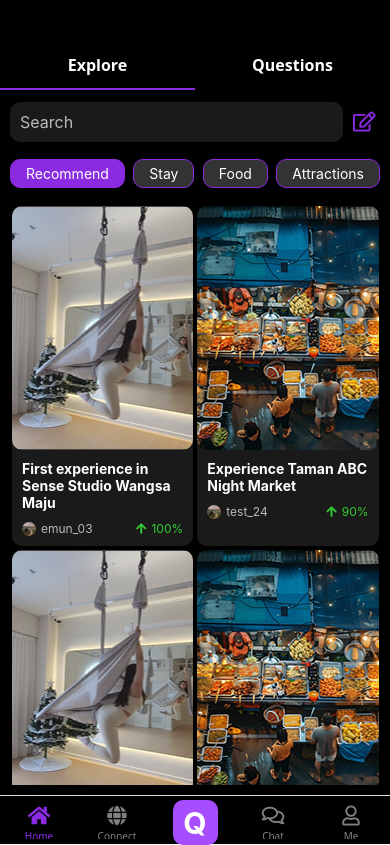
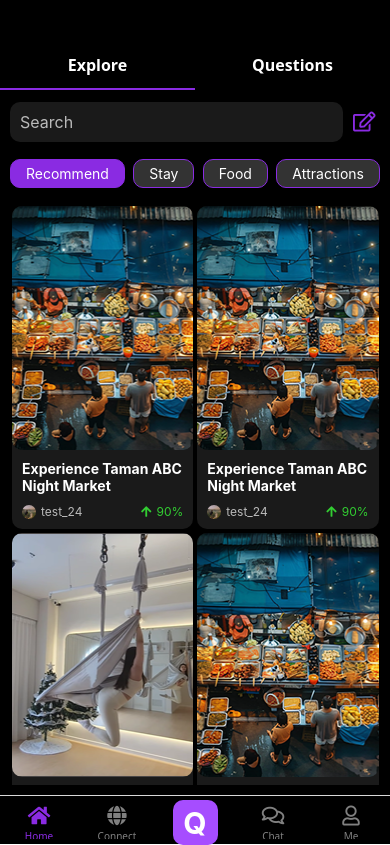
Before and after one commit to Emungithub/travelConnect, a React Native app: screen /Explore in a window 390 px wide. Built offline with nearby package versions, Linux system fonts and the light colour scheme.

Commit message:
update explore detail screen

```diff
--- a/ExploreDetail.js
+++ b/ExploreDetail.js
@@ -14,13 +14,6 @@ const ExploreDetail = ({ route, navigation }) => {
         </TouchableOpacity>
         <Text style={styles.headerTitle}>Explore Details</Text>
       </View>
-
-      {/* Image */}
-      <Image source={item.image} style={styles.image} />
-
-      {/* Title */}
-      <Text style={styles.title}>{item.title}</Text>
-
       {/* User Info */}
       <View style={styles.userContainer}>
         <Image source={item.profileImage} style={styles.profileImage} />
@@ -31,8 +24,16 @@ const ExploreDetail = ({ route, navigation }) => {
         </View>
       </View>
 
+
+      {/* Image */}
+      <Image source={item.image} style={styles.image} />
+
+      {/* Title */}
+      <Text style={styles.title}>{item.title}</Text>
+
+
       {/* Description */}
-      <Text style={styles.description}>This is a placeholder description for the explore detail page. You can add more information about the place, experiences, and recommendations here.</Text>
+      <Text style={styles.description}>{item.description}</Text>
 
       {/* Button to go back */}
       <TouchableOpacity style={styles.backButtonFull} onPress={() => navigation.goBack()}>
@@ -52,6 +53,9 @@ const styles = StyleSheet.create({
     flexDirection: "row",
     alignItems: "center",
     paddingVertical: 10,
+    paddingTop: 40,
+    display: "center",
+    justifyContent: "center",
   },
   backButton: {
     marginRight: 15,
@@ -60,10 +64,12 @@ const styles = StyleSheet.create({
     color: "#fff",
     fontSize: 18,
     fontWeight: "bold",
+    textAlign: "center",
+    flex: 1,
   },
   image: {
-    width: "100%",
-    height: 250,
+    width: "full",
+    height: "488",
     borderRadius: 10,
     marginBottom: 15,
   },
--- a/ExploreScreen.js
+++ b/ExploreScreen.js
@@ -24,15 +24,17 @@ const categories = ["Recommend", "Stay", "Food", "Attractions"];
 const exploreData = [
   {
     id: "1",
-    title: "First experience in Sense Studio Wangsa Maju",
-    image: require("./assets/explore/1.png"),
-    user: "emun_03",
+    title: "Experience Taman ABC Night Market",
+    description: "Looking for a place to **stretch, relax, and rejuvenate**? 🌸✨ Experience the **tranquility and expert guidance** at **Sense Studio Wangsa Maju**, where wellness meets serenity! 🏡💆‍♂️\n\n🔥 Whether you're a **beginner or an experienced yogi**, there's something for everyone:\n\n✅ **Hatha Yoga** – Perfect for **balance & flexibility** 🧘\n✅ **Vinyasa Flow** – A **dynamic & energizing** workout 🔥\n✅ **Yin Yoga** – Deep **stretching & relaxation** 🌙\n✅ **Aerial Yoga** – Fly high & build **core strength** 🕊️\n\n🌿 **Why Sense Studio Wangsa Maju?**\n🎀 **Cozy ambiance** & skilled trainers! 🎀\n🌸 **Great for beginners & advanced yogis!** 🌸\n\n💬 **Tag your yoga buddies & start your wellness journey today!** 🏞️💖\n\n#SenseStudio #YogaWangsaMaju #MindBodySoul #RelaxAndFlow #BestYogaKL",
+    image: require("./assets/explore/2.png"),
+    user: "test_24",
     profileImage: require("./assets/explore/solotravel.png"),
-    rating: "100%",
+    rating: "90%",
   },
   {
     id: "2",
     title: "Experience Taman ABC Night Market",
+    description: "Looking for a place to **stretch, relax, and rejuvenate**? 🌸✨ Experience the **tranquility and expert guidance** at **Sense Studio Wangsa Maju**, where wellness meets serenity! 🏡💆‍♂️\n\n🔥 Whether you're a **beginner or an experienced yogi**, there's something for everyone:\n\n✅ **Hatha Yoga** – Perfect for **balance & flexibility** 🧘\n✅ **Vinyasa Flow** – A **dynamic & energizing** workout 🔥\n✅ **Yin Yoga** – Deep **stretching & relaxation** 🌙\n✅ **Aerial Yoga** – Fly high & build **core strength** 🕊️\n\n🌿 **Why Sense Studio Wangsa Maju?**\n🎀 **Cozy ambiance** & skilled trainers! 🎀\n🌸 **Great for beginners & advanced yogis!** 🌸\n\n💬 **Tag your yoga buddies & start your wellness journey today!** 🏞️💖\n\n#SenseStudio #YogaWangsaMaju #MindBodySoul #RelaxAndFlow #BestYogaKL",
     image: require("./assets/explore/2.png"),
     user: "test_24",
     profileImage: require("./assets/explore/solotravel.png"),
@@ -41,6 +43,7 @@ const exploreData = [
   {
     id: "3",
     title: "First experience in Sense Studio Wangsa Maju",
+    description: "Looking for a place to **stretch, relax, and rejuvenate**? 🌸✨ Experience the **tranquility and expert guidance** at **Sense Studio Wangsa Maju**, where wellness meets serenity! 🏡💆‍♂️\n\n🔥 Whether you're a **beginner or an experienced yogi**, there's something for everyone:\n\n✅ **Hatha Yoga** – Perfect for **balance & flexibility** 🧘\n✅ **Vinyasa Flow** – A **dynamic & energizing** workout 🔥\n✅ **Yin Yoga** – Deep **stretching & relaxation** 🌙\n✅ **Aerial Yoga** – Fly high & build **core strength** 🕊️\n\n🌿 **Why Sense Studio Wangsa Maju?**\n🎀 **Cozy ambiance** & skilled trainers! 🎀\n🌸 **Great for beginners & advanced yogis!** 🌸\n\n💬 **Tag your yoga buddies & start your wellness journey today!** 🏞️💖\n\n#SenseStudio #YogaWangsaMaju #MindBodySoul #RelaxAndFlow #BestYogaKL",
     image: require("./assets/explore/1.png"),
     user: "ella_03",
     profileImage: require("./assets/explore/solotravel.png"),
@@ -49,6 +52,7 @@ const exploreData = [
   {
     id: "4",
     title: "Experience Taman ",
+    description: "Looking for a place to **stretch, relax, and rejuvenate**? 🌸✨ Experience the **tranquility and expert guidance** at **Sense Studio Wangsa Maju**, where wellness meets serenity! 🏡💆‍♂️\n\n🔥 Whether you're a **beginner or an experienced yogi**, there's something for everyone:\n\n✅ **Hatha Yoga** – Perfect for **balance & flexibility** 🧘\n✅ **Vinyasa Flow** – A **dynamic & energizing** workout 🔥\n✅ **Yin Yoga** – Deep **stretching & relaxation** 🌙\n✅ **Aerial Yoga** – Fly high & build **core strength** 🕊️\n\n🌿 **Why Sense Studio Wangsa Maju?**\n🎀 **Cozy ambiance** & skilled trainers! 🎀\n🌸 **Great for beginners & advanced yogis!** 🌸\n\n💬 **Tag your yoga buddies & start your wellness journey today!** 🏞️💖\n\n#SenseStudio #YogaWangsaMaju #MindBodySoul #RelaxAndFlow #BestYogaKL",
     image: require("./assets/explore/2.png"),
     user: "john_24",
     profileImage: require("./assets/explore/solotravel.png"),
@@ -57,6 +61,7 @@ const exploreData = [
   {
     id: "5",
     title: "Sense Studio Wangsa Maju",
+    description: "Looking for a place to **stretch, relax, and rejuvenate**? 🌸✨ Experience the **tranquility and expert guidance** at **Sense Studio Wangsa Maju**, where wellness meets serenity! 🏡💆‍♂️\n\n🔥 Whether you're a **beginner or an experienced yogi**, there's something for everyone:\n\n✅ **Hatha Yoga** – Perfect for **balance & flexibility** 🧘\n✅ **Vinyasa Flow** – A **dynamic & energizing** workout 🔥\n✅ **Yin Yoga** – Deep **stretching & relaxation** 🌙\n✅ **Aerial Yoga** – Fly high & build **core strength** 🕊️\n\n🌿 **Why Sense Studio Wangsa Maju?**\n🎀 **Cozy ambiance** & skilled trainers! 🎀\n🌸 **Great for beginners & advanced yogis!** 🌸\n\n💬 **Tag your yoga buddies & start your wellness journey today!** 🏞️💖\n\n#SenseStudio #YogaWangsaMaju #MindBodySoul #RelaxAndFlow #BestYogaKL",
     image: require("./assets/explore/1.png"),
     user: "ella_03",
     profileImage: require("./assets/explore/solotravel.png"),
@@ -65,6 +70,7 @@ const exploreData = [
   {
     id: "6",
     title: "Experience Taman ABC Night Market",
+    description: "Looking for a place to **stretch, relax, and rejuvenate**? 🌸✨ Experience the **tranquility and expert guidance** at **Sense Studio Wangsa Maju**, where wellness meets serenity! 🏡💆‍♂️\n\n🔥 Whether you're a **beginner or an experienced yogi**, there's something for everyone:\n\n✅ **Hatha Yoga** – Perfect for **balance & flexibility** 🧘\n✅ **Vinyasa Flow** – A **dynamic & energizing** workout 🔥\n✅ **Yin Yoga** – Deep **stretching & relaxation** 🌙\n✅ **Aerial Yoga** – Fly high & build **core strength** 🕊️\n\n🌿 **Why Sense Studio Wangsa Maju?**\n🎀 **Cozy ambiance** & skilled trainers! 🎀\n🌸 **Great for beginners & advanced yogis!** 🌸\n\n💬 **Tag your yoga buddies & start your wellness journey today!** 🏞️💖\n\n#SenseStudio #YogaWangsaMaju #MindBodySoul #RelaxAndFlow #BestYogaKL",
     image: require("./assets/explore/2.png"),
     user: "john_24",
     profileImage: require("./assets/explore/solotravel.png"),
```
